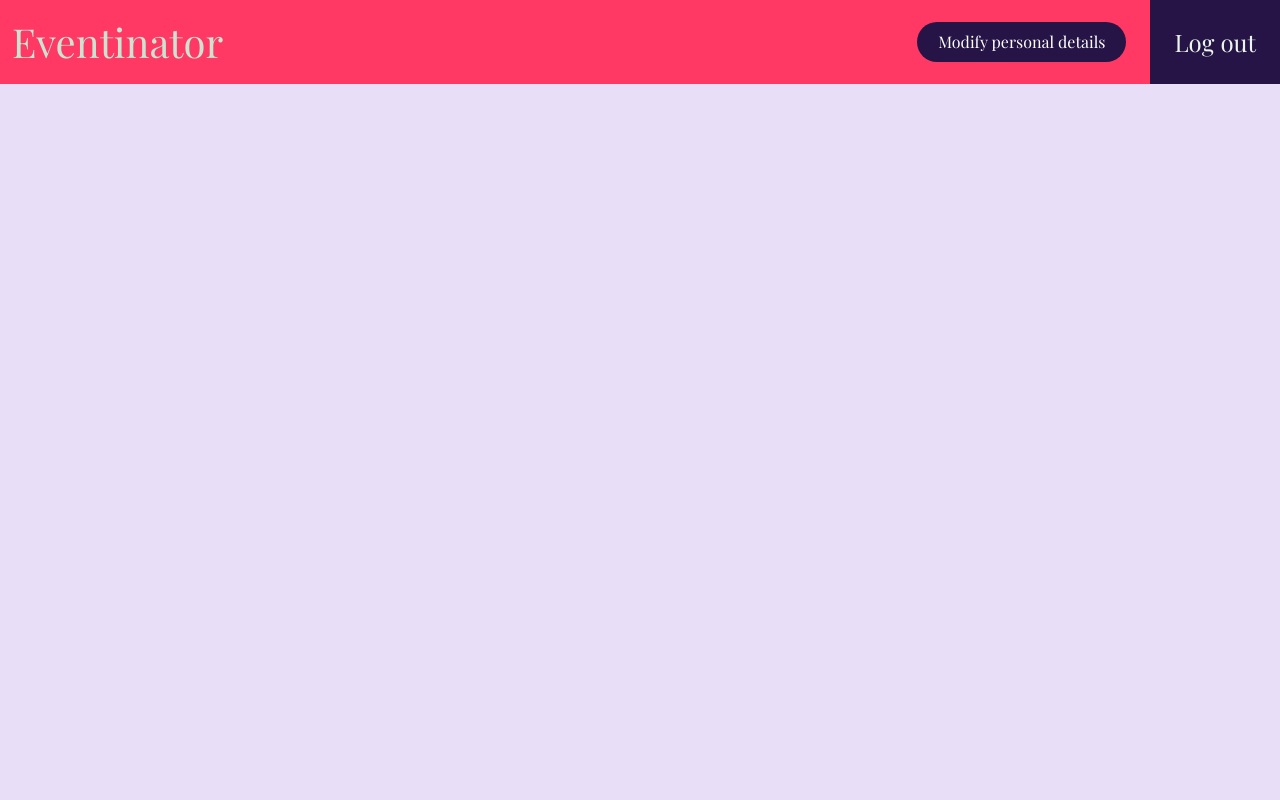
After one commit to cs-gang/eventinator, a Python web app: template onehacks/templates/dashboard.html in a window 1280 px wide. The commit adds this page. Run offline with Jinja, Linux system fonts and the light colour scheme; the template is opened without the code that fills it, so the values that code supplies are empty; style sheets or scripts are compiled from the project's sources; some libraries are stand-ins or nearby versions; some web fonts are replaced.

Commit message:
Make dashboard navbar

```diff
--- /dev/null
+++ b/onehacks/templates/dashboard.html
@@ -0,0 +1,41 @@
+<html lang="en" class="has-background-success-light">
+
+<head>
+    <meta charset="UTF-8">
+    <meta http-equiv="X-UA-Compatible" content="IE=edge">
+    <meta name="viewport" content="width=device-width, initial-scale=1.0">
+    <link rel="stylesheet" href="../static/css/stylesheet.css">
+    <script src="https://kit.fontawesome.com/91cb2ec1de.js" crossorigin="anonymous"></script>
+    <title>Dashboard</title>
+</head>
+
+<body>
+    <nav class="navbar has-background-primary navbar is-fixed-top" role="navigation" aria-label="main navigation">
+        <div class="navbar-brand">
+            <a class="navbar-item is-size-2 has-text-warning" href="dashboard">
+                Eventinator
+            </a>
+            <a role="button" class="navbar-burger my-4 has-dropdown" aria-label="menu" aria-expanded="false"
+                data-target="navburgertarget">
+                <span aria-hidden="true"></span>
+                <span aria-hidden="true"></span>
+                <span aria-hidden="true"></span>
+            </a>
+        </div>
+        <div id="navburgertarget" class="navbar-menu">
+            <div class="navbar-start">
+
+            </div>
+            <div class="navbar-end is-align-items-center is-flex">
+                <button class="button is-success is-rounded mx-5">
+                    Modify personal details
+                </button>
+                <a href=""
+                    class="px-5 py-5 is-flex has-background-success has-text-warning has-text-centered is-size-4">Log
+                    out</a>
+            </div>
+        </div>
+    </nav>
+</body>
+
+</html>
```
Also changed, not shown: onehacks/templates/index.html (+23 -16 lines), onehacks/static/css/stylesheet.scss (renamed from onehacks/static/css/stylesheet.sass).
